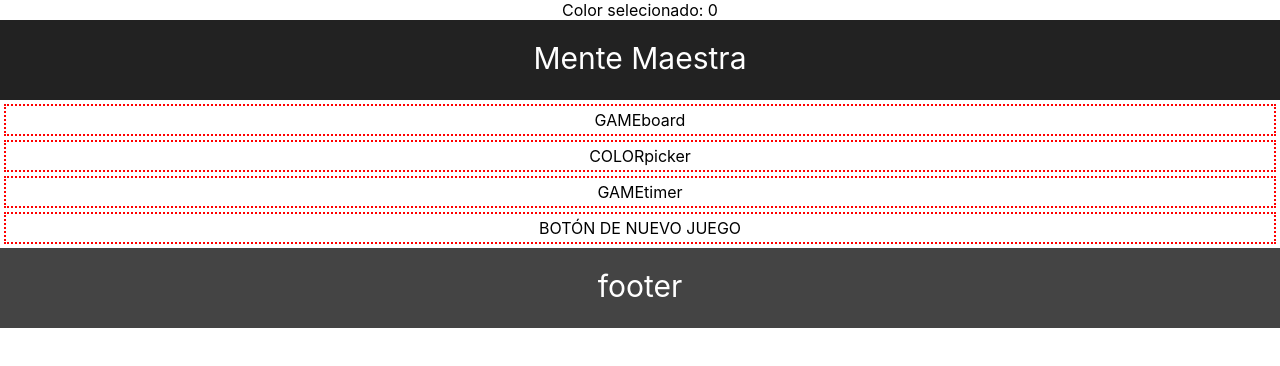
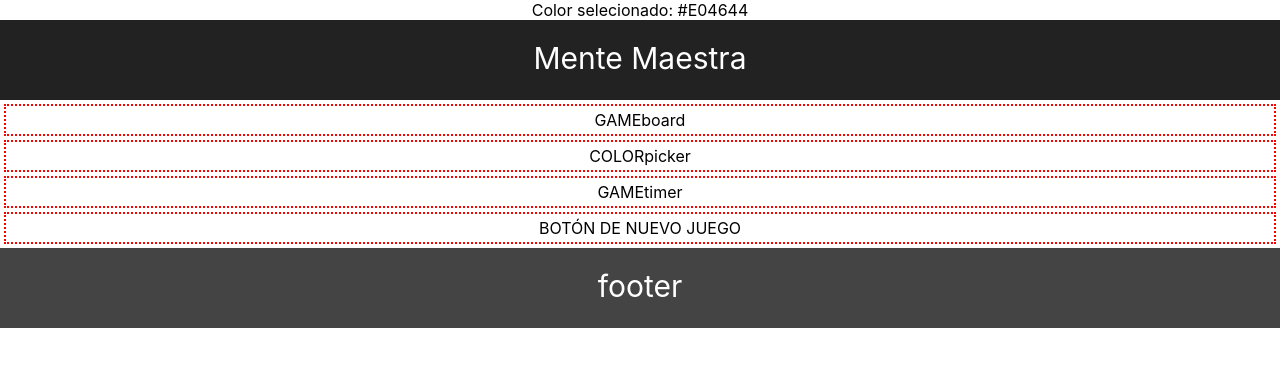
Before and after one commit to gambogisebastian/reacgt-mastermind, a React (Create React App) app: page / in a window 1280 px wide. Shown: the top 366 px of the page. Built offline with nearby package versions, Linux system fonts and the light colour scheme.

Commit message:
test desk

```diff
--- a/src/App.js
+++ b/src/App.js
@@ -1,21 +1,23 @@
-import React, { Component } from 'react';
-import './App.css';
-import GameBoard from './components/GameBoard/GameBoard'
-import ColorPicker from './components/ColorPicker/ColorPicker';
-import GameTimer from './components/GameTimer/GameTimer';
-import NewGameButton from './components/NewGameButton/NewGameButton';
+import React, { Component } from "react";
+import "./App.css";
+import GameBoard from "./components/GameBoard/GameBoard";
+import ColorPicker from "./components/ColorPicker/ColorPicker";
+import GameTimer from "./components/GameTimer/GameTimer";
+import NewGameButton from "./components/NewGameButton/NewGameButton";
+
+const colors = ["#7CCCE5", "#FDE47F", "#E04644", "#B576AD"];
 
 class App extends Component {
   constructor() {
     super();
     this.state = {
-      selColorIdx: 0,
+      selColorIdx: 2
     };
   }
   render() {
     return (
       <div className="App">
-        Color selecionado: {this.state.selColorIdx}
+        Color selecionado: {colors[this.state.selColorIdx]}
         <header className="App-header">Mente Maestra</header>
         <GameBoard />
         <ColorPicker />
```
